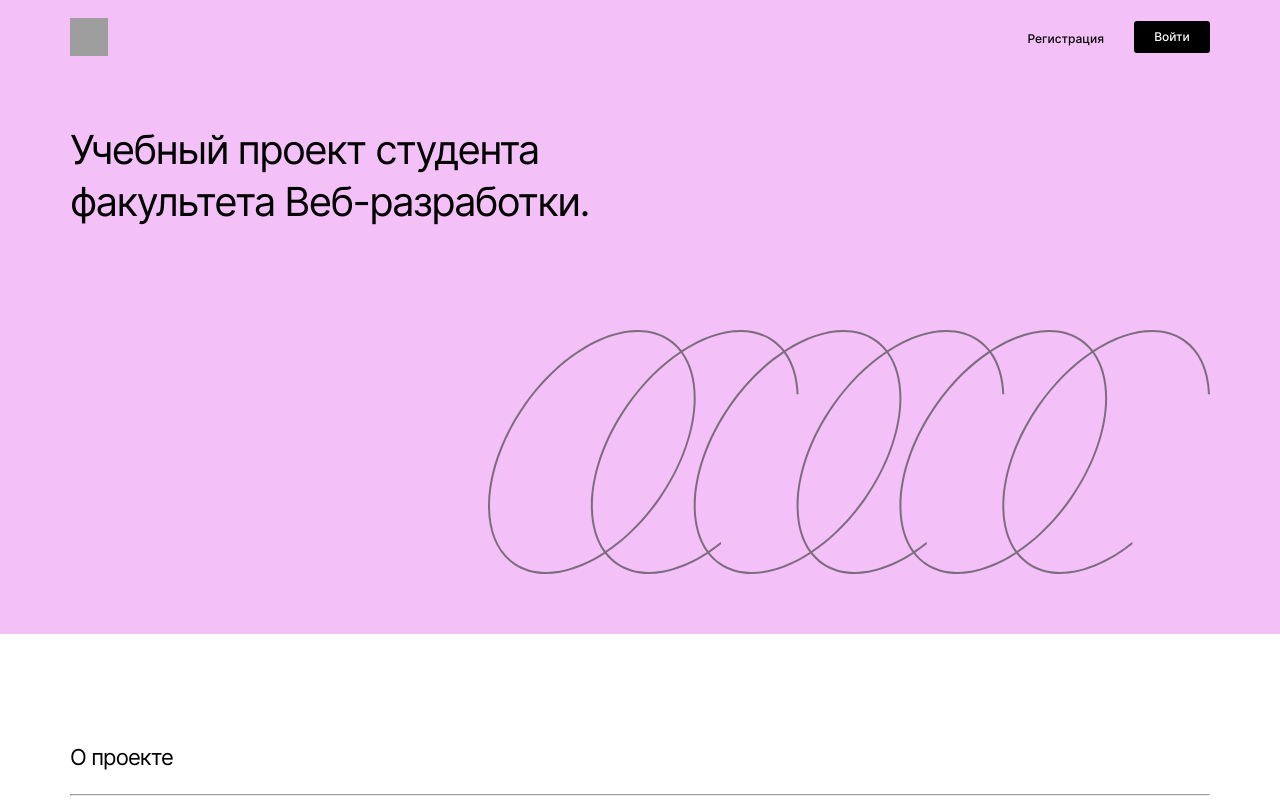
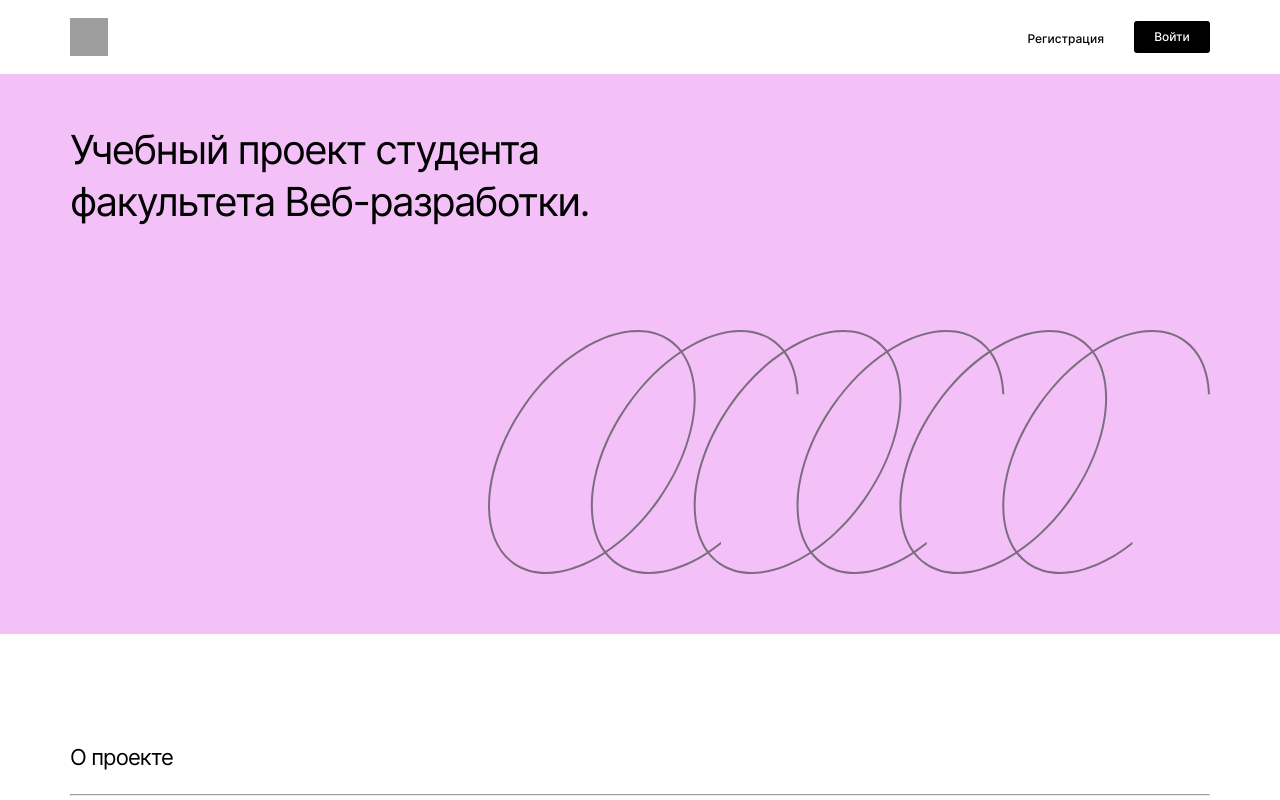
Before and after one commit to MikheevaAnna14/movies-explorer-frontend, a React (Create React App) app: page / in a window 1280 px wide. Shown: the top 800 px of the page. Built offline with nearby package versions, Linux system fonts and the light colour scheme; grey boxes are pictures that could not be loaded.

Commit message:
update navigation

```diff
--- a/src/components/Header/Header.js
+++ b/src/components/Header/Header.js
@@ -21,8 +21,9 @@ function Header(props) {
 
   return(
     <>
-      <div className={(location.pathname.includes("/movies") || location.pathname.includes("/saved-movies") || location.pathname.includes("/profile"))
-        ? "header" : "header header_theme-color"}>
+      {/* <div className={(location.pathname.includes("/movies") || location.pathname.includes("/saved-movies") || location.pathname.includes("/profile"))
+        ? "header" : "header header_theme-color"}> */}
+        <div className="header">
         <Link to="/">
           <img src={headerLogo} alt="логотип" className="header__logo" />
         </Link>
@@ -39,6 +40,7 @@ function Header(props) {
       <Navbar
         isOpen={isOpen}
         onClose={handleClose}
+        isLoggedIn={props.isLoggedIn}
       />
     </>
   )
```
